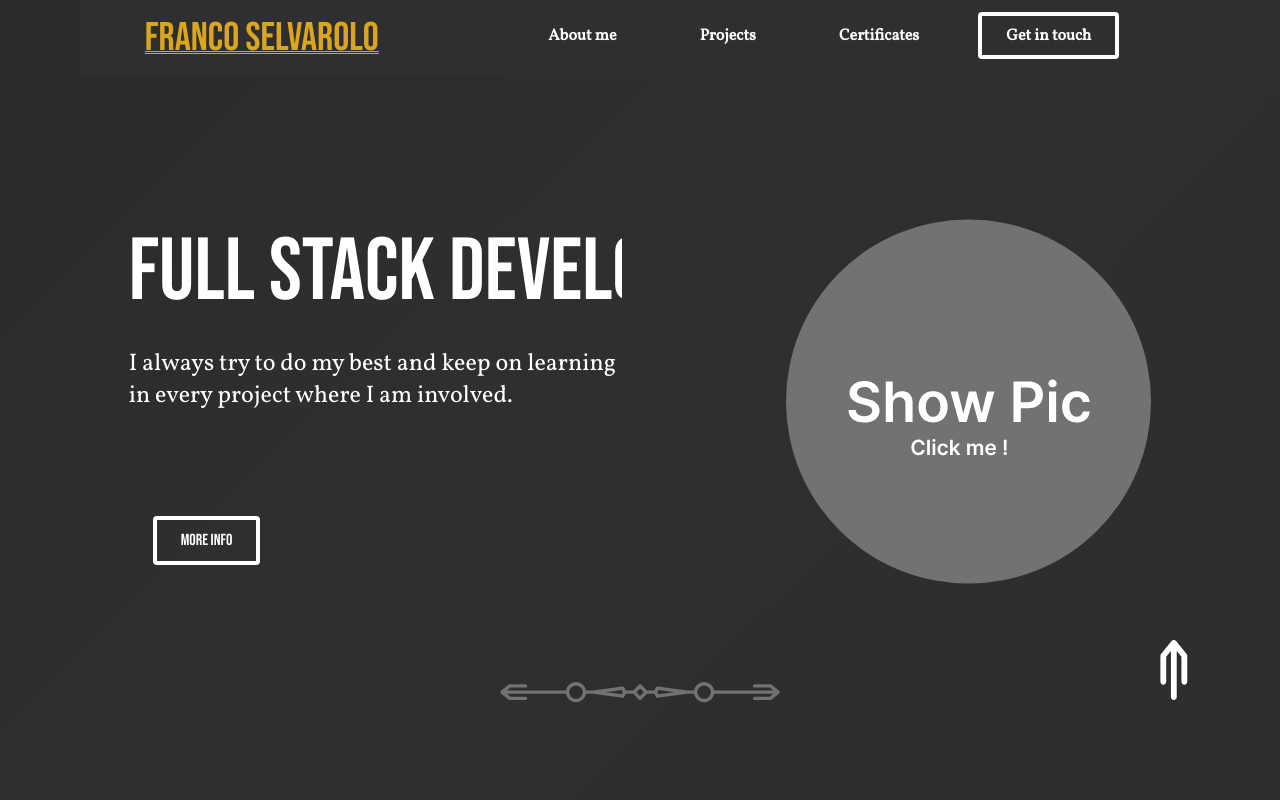
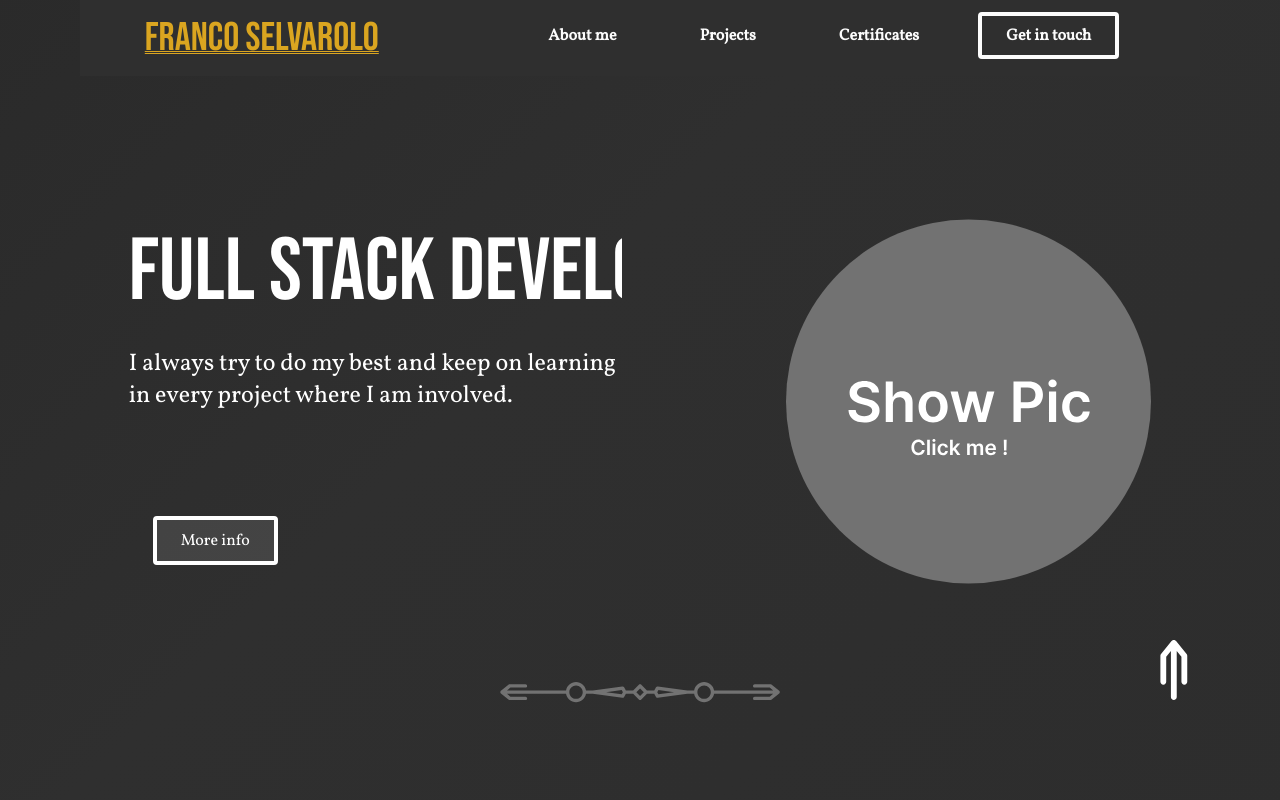
Before and after one commit to Fras28/Portfolio-React, a React (Create React App) app: page / in a window 1280 px wide. In both pictures the pointer is over the button "More info". Shown: the top 800 px of the page. Built offline with nearby package versions, Linux system fonts and the light colour scheme.

Commit message:
details button

```diff
--- a/src/components/Nav/nav.css
+++ b/src/components/Nav/nav.css
@@ -50,7 +50,6 @@
 
 .navbar b:hover {
   background: hsla(0, 0%, 100%, 0.1);
-  text-decoration: none;
 }
 
 .contenedor {
--- a/src/components/header/header.css
+++ b/src/components/header/header.css
@@ -121,6 +121,10 @@ a {
   padding: 9px 24px 8px 24px;
   margin-top: 0;
   margin-left: 1.5rem;
+  font-family: "Vollkorn", serif;
+}
+.plusInfo:hover{
+  background: hsla(0, 0%, 100%, 0.1);
 }
 
 @media screen and (max-width: 900px) {
```
